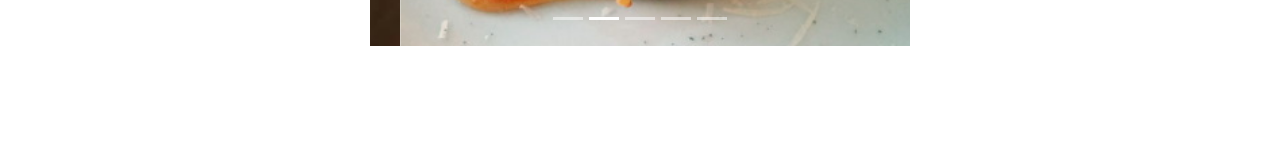
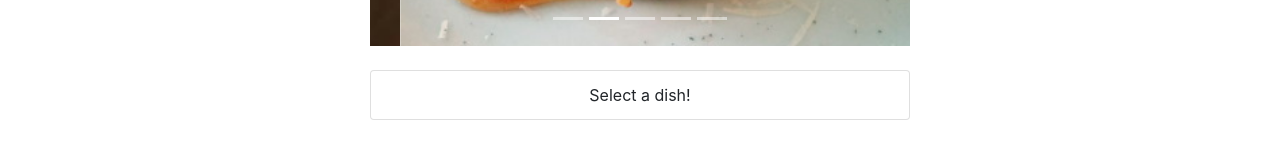
Before and after one commit to irvelervel/aug21-strivestaurant, a React (Create React App) app: page / in a window 1280 px wide. Shown: the part 680-821 px from the top of the page. Before the commit the page ends 800 px from the top, so only its background shows below. Built offline with nearby package versions, Linux system fonts and the light colour scheme.

Commit message:
Finishes the lecture

```diff
--- a/src/App.js
+++ b/src/App.js
@@ -4,6 +4,8 @@
 import Home from './components/Home'
 
 function App() {
+  // advanced stuff!
+  // const myFunction = () => console.log('hello')
   return (
     <div>
       <MyNavbar brand="Strivestaurant" />
--- a/src/components/Home.jsx
+++ b/src/components/Home.jsx
@@ -4,6 +4,7 @@
 import Container from 'react-bootstrap/Container'
 import Row from 'react-bootstrap/Row'
 import Col from 'react-bootstrap/Col'
+import ListGroup from 'react-bootstrap/ListGroup'
 import dishes from '../data/menu.json'
 
 // for showing the comments of a given dish, I need to find a way of SELECTING and
@@ -20,10 +21,24 @@
     // initial state
     state = {
         selectedDish: null,
-        stefano: ''
+        // every time I click on a slide, from null I will assign a value
+        // the value will be one of the pasta objects, depending on what I clicked on!
+        // stefano: ''
     }
 
     render() {
+        // the PROPS are an object filled with "custom attributes" we enrich our component with
+        // upon invokation: so they come from OUTSIDE, they cannot be set inside the component itself
+        // the STATE instead is an object we can mantain and set from INSIDE the component, and
+        // it's not accessible from outside
+        // console.log(this)
+
+        // if (this.props.myFunction) {
+        //     this.props.myFunction()
+        // }
+
+        // this.props.myFunction && this.props.myFunction()
+
         // render is ALWAYS MANDATORY in a class component
         return (
             // we should still provide a container
@@ -41,7 +56,7 @@
                                             src={dish.image}
                                             alt="First slide"
                                             onClick={() => this.setState({
-                                                stefano: 'teacher'
+                                                selectedDish: dish
                                             })}
                                         />
                                         <Carousel.Caption>
@@ -54,6 +69,34 @@
                         </Carousel>
                     </Col>
                 </Row>
+                <Row className="my-4 justify-content-center">
+                    <Col xs={12} md={6} className="text-center">
+                        <ListGroup>
+                            {
+                                // we have to check selectedDish before trying to access
+                                // its comments because it can be null!!
+                                // -> if we access something out of null... crash!
+                                this.state.selectedDish
+                                    ? this.state.selectedDish.comments.map(c => (
+                                        <ListGroup.Item key={c.id}>{c.comment}</ListGroup.Item>
+                                    ))
+                                    : <ListGroup.Item>Select a dish!</ListGroup.Item>
+                            }
+                            {/* {
+                                !this.state.selectedDish && <ListGroup.Item>Select a dish!</ListGroup.Item>
+                            }
+                            {
+                                this.state.selectedDish &&
+                                // the && is called 'short-circuit'
+                                // if the selectedDish is !null, the second part
+                                // of the statement will get executed
+                                this.state.selectedDish.comments.map(c => (
+                                    <ListGroup.Item key={c.id}>{c.comment}</ListGroup.Item>
+                                ))
+                            } */}
+                        </ListGroup>
+                    </Col>
+                </Row>
             </Container>
         )
     }
```
